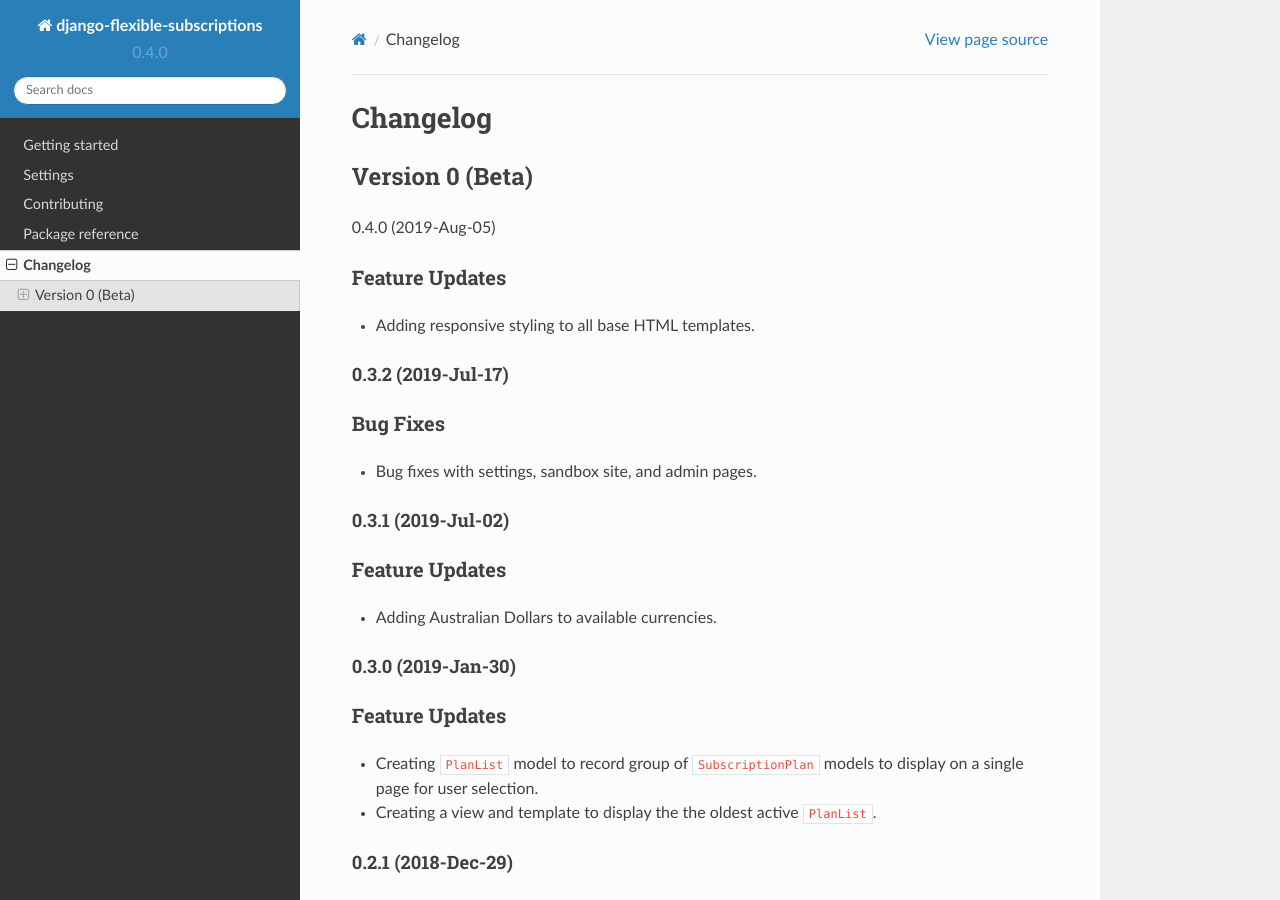
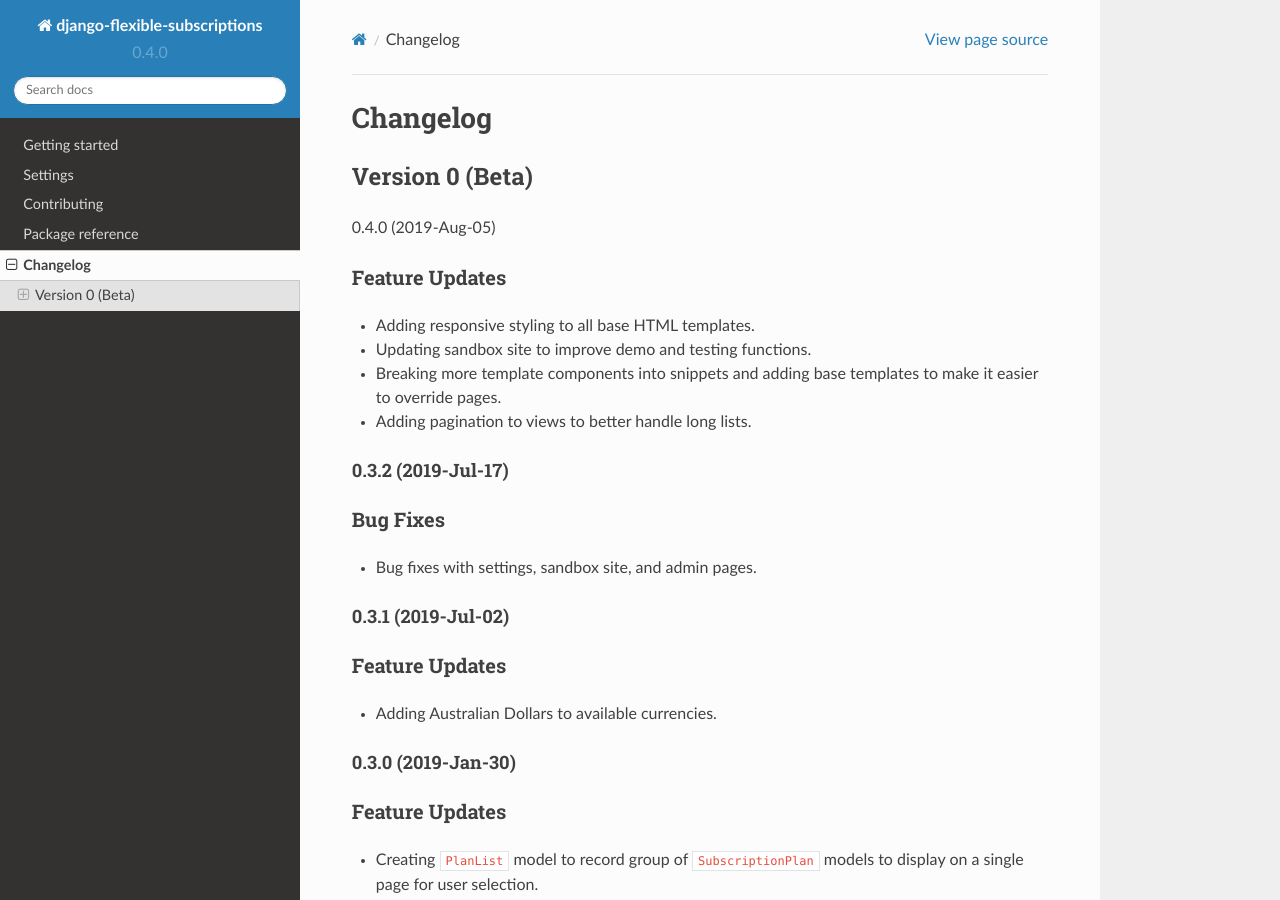
Before and after one commit to studybuffalo/django-flexible-subscriptions, a Sphinx documentation site: the page built from docs/changelog.rst, in a window 1280 px wide and 900 px high. Built offline with Sphinx 7.4.7 and the Read the Docs theme 2.0.0, drawn with Linux system fonts in a browser that asks for light colours; the version number is read from the project's files by our own code.

Commit message:
Updating change log for new version

```diff
--- a/docs/changelog.rst
+++ b/docs/changelog.rst
@@ -12,6 +12,10 @@
 ---------------
 
 * Adding responsive styling to all base HTML templates.
+* Updating sandbox site to improve demo and testing functions.
+* Breaking more template components into snippets and adding base
+  templates to make it easier to override pages.
+* Adding pagination to views to better handle long lists.
 
 0.3.2 (2019-Jul-17)
 ===================
```
